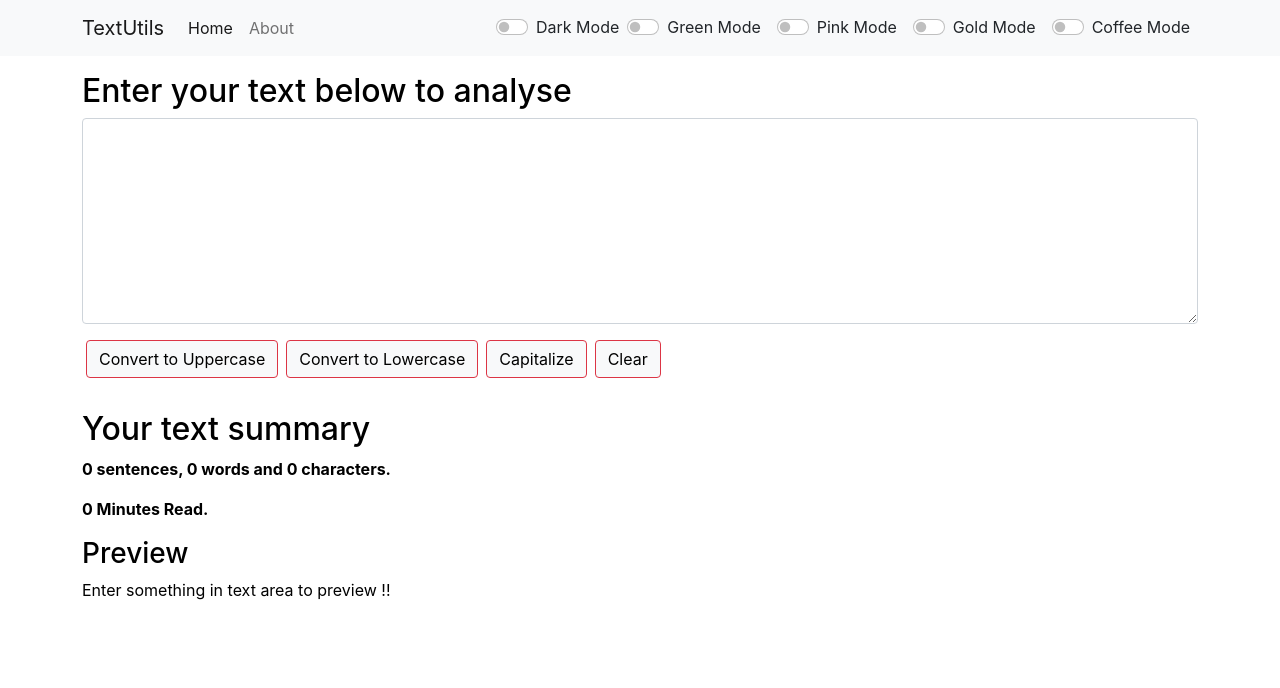
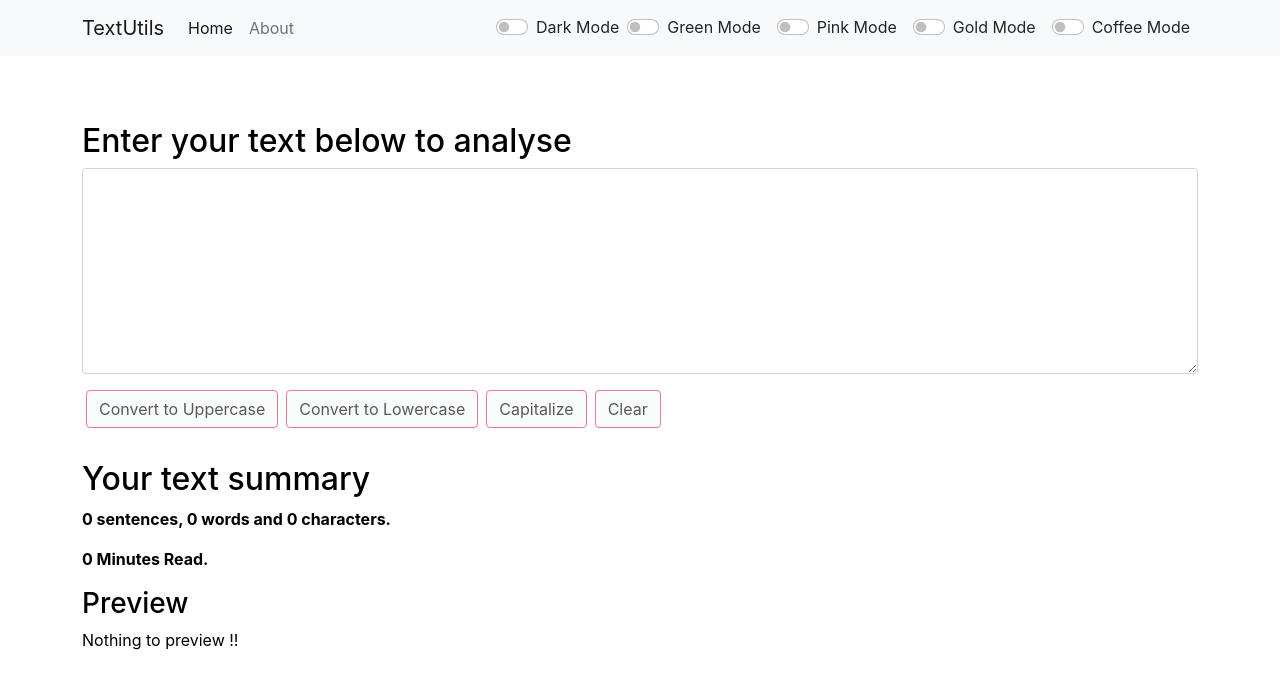
Before and after one commit to NumanDeveloper/TextUtils-React, a React (Create React App) app: page / in a window 1280 px wide. Shown: the top 688 px of the page. Built offline with nearby package versions, Linux system fonts and the light colour scheme.

Commit message:
fixed some issues and finalized website

```diff
--- a/package.json
+++ b/package.json
@@ -1,4 +1,5 @@
 {
+  "homepage": "https://NumanDeveloper.github.io/TextUtils-React",
   "name": "text_utils",
   "version": "0.1.0",
   "private": true,
@@ -6,6 +7,7 @@
     "@testing-library/jest-dom": "^5.16.3",
     "@testing-library/react": "^12.1.4",
     "@testing-library/user-event": "^13.5.0",
+    "gh-pages": "^3.2.3",
     "react": "^18.0.0",
     "react-dom": "^18.0.0",
     "react-router-dom": "^6.3.0",
@@ -13,6 +15,8 @@
     "web-vitals": "^2.1.4"
   },
   "scripts": {
+    "predeploy": "npm run build",
+    "deploy": "gh-pages -d build",
     "start": "react-scripts start",
     "build": "react-scripts build",
     "test": "react-scripts test",
--- a/src/components/Alert.js
+++ b/src/components/Alert.js
@@ -6,8 +6,10 @@ function Alert(props) {
         return lower.charAt(0).toUpperCase() + lower.slice(1);
     }
     return (
-        props.alert && <div className={`alert alert-${props.alert.typ} alert-dismissible fade show`} role="alert">
+        <div style={{height: '50px'}}>
+        {props.alert && <div className={`alert alert-${props.alert.typ} alert-dismissible fade show`} role="alert">
             <strong>{capitalize(props.alert.typ)}! </strong>{props.alert.msg}
+        </div>}
         </div>
     )
 }
--- a/src/components/TextForm.js
+++ b/src/components/TextForm.js
@@ -41,18 +41,18 @@ export default function TextForm(props) {
                     backgroundColor: props.mode === 'dark' ? 'gray' : 'white',
                     color: props.mode === 'dark' ? 'white' : 'black'
                 }} id="myBox" rows="8"></textarea>
-                <button className={`border border-danger my-3 mx-1 btn btn-${props.mode}`} onClick={handleUpperClick}>Convert to Uppercase</button>
-                <button className={`border border-danger my-3 mx-1 btn btn-${props.mode}`} onClick={handleLowerClick}>Convert to Lowercase</button>
-                <button className={`border border-danger my-3 mx-1 btn btn-${props.mode}`} onClick={handleCapClick}>Capitalize</button>
-                <button className={`border border-danger my-3 mx-1 btn btn-${props.mode}`} onClick={handleClearClick}>Clear</button>
+                <button disabled={text.length === 0} className={`border border-danger my-3 mx-1 btn btn-${props.mode}`} onClick={handleUpperClick}>Convert to Uppercase</button>
+                <button disabled={text.length === 0} className={`border border-danger my-3 mx-1 btn btn-${props.mode}`} onClick={handleLowerClick}>Convert to Lowercase</button>
+                <button disabled={text.length === 0} className={`border border-danger my-3 mx-1 btn btn-${props.mode}`} onClick={handleCapClick}>Capitalize</button>
+                <button disabled={text.length === 0} className={`border border-danger my-3 mx-1 btn btn-${props.mode}`} onClick={handleClearClick}>Clear</button>
             </div>
 
             <div className="container" style={{ color: props.mode === 'dark' ? 'white' : 'black' }}>
                 <h2>Your text summary</h2>
-                <b><p>{text.split(".").length - 1} sentences, {text.split(" ").length - 1} words and {text.length} characters.</p>
-                    <p>{(0.008 * text.split(" ").length-0.008)} Minutes Read.</p></b>
+                <b><p>{text.split(".").filter((element) => { return element.length !== 0 }).length} sentences, {text.split(/\s+/).filter((element) => { return element.length !== 0 }).length} words and {text.length} characters.</p>
+                    <p>{(0.008 * text.split(/\s+/).filter((element) => { return element.length !== 0 }).length)} Minutes Read.</p></b>
                 <h3>Preview</h3>
-                <p>{text.length > 0 ? text : "Enter something in text area to preview !!"}</p>
+                <p>{text.length > 0 ? text : "Nothing to preview !!"}</p>
             </div>
         </>
     );
```
Also changed, not shown: 1 other file (tests, documents, lock files or other folders).
